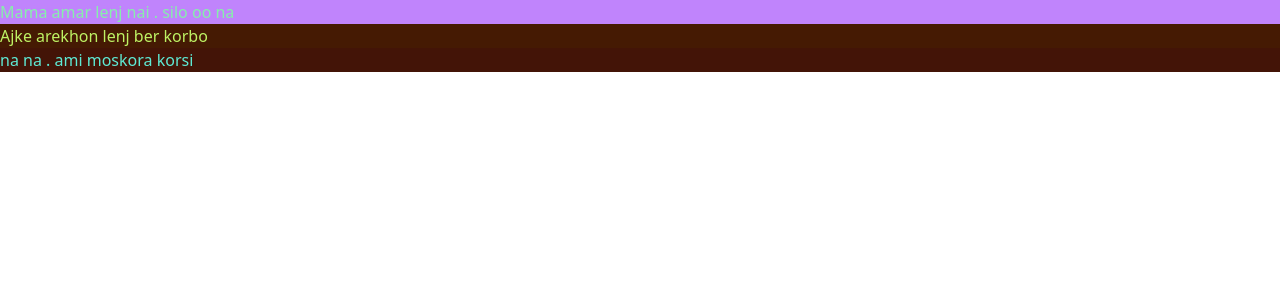
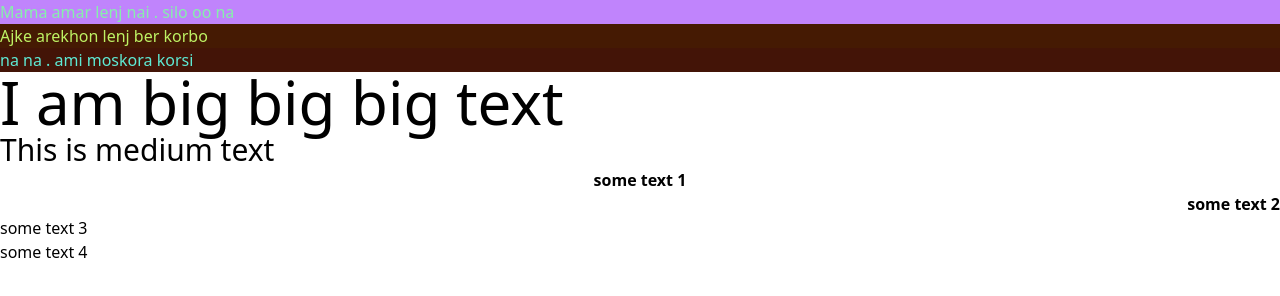
Before and after one commit to shafiqulislamsagor/module-11, a plain HTML site: page index.html in a window 1280 px wide. Drawn offline with nearby package versions, Linux system fonts and the light colour scheme.

Commit message:
module 12-2

```diff
--- a/index.html
+++ b/index.html
@@ -10,5 +10,15 @@
     <h1 class="bg-purple-400 text-green-300">Mama amar lenj nai . silo oo na</h1>
     <h3 class="text-lime-300 bg-amber-950	">Ajke arekhon lenj ber korbo</h3>
     <p class="text-teal-300 bg-orange-950	">na na . ami moskora korsi</p>
+
+    <!-- font size -->
+    <section>
+        <h1 class="text-6xl">I am big big big text</h1>
+        <h3 class="text-3xl">This is medium text</h3>
+        <p class="font-bold text-center">some text 1</p>
+        <p class="font-semibold text-right">some text 2</p>
+        <p class="font-extralight">some text 3</p>
+        <p>some text 4</p>
+    </section>
 </body>
 </html>
```
